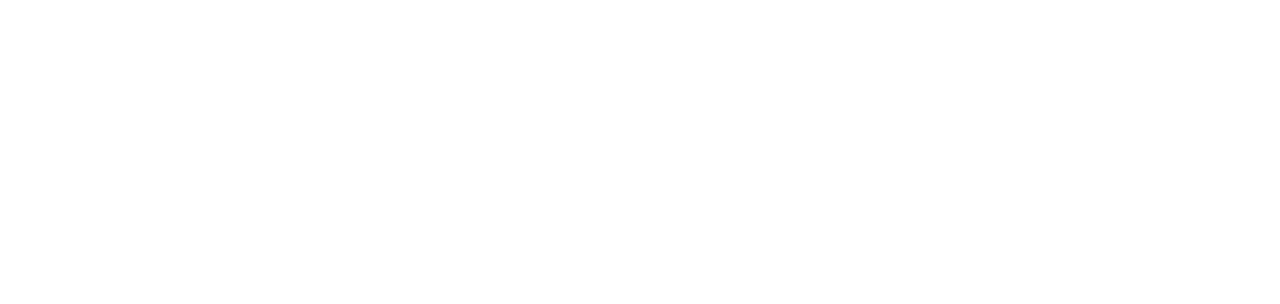
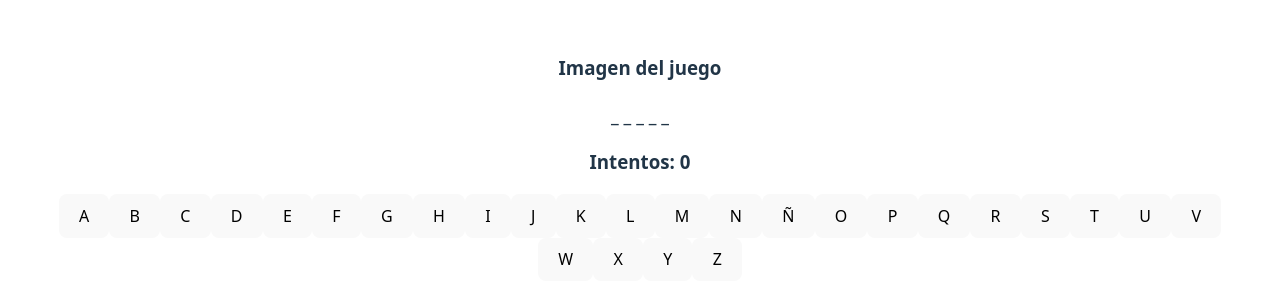
Before and after one commit to MariaGomezzz/Hangman-game, a React (Vite) app: page / in a window 1280 px wide. Shown: the part 242-546 px from the top of the page. Built offline with nearby package versions, Linux system fonts and the light colour scheme.

Commit message:
Add the basic structure for the user interface

```diff
--- a/src/App.tsx
+++ b/src/App.tsx
@@ -1,11 +1,28 @@
 import './App.css'
+import { letters } from './helpers/letters'
 
 function App() {
 
   return (
-    <>
+    <div className="App">
+      {/* Imagenes */}
+      <h3>Imagen del juego</h3>
 
-    </>
+      {/* Palabra oculta */}
+      <h3>_ _ _ _ _</h3>
+
+      {/* Contador de intentos */}
+      <h3> Intentos: 0</h3>
+
+      {/* Teclado letras */}
+      {
+        letters.map((letter) => (
+          <button key={letter}>
+            {letter}
+            </button>
+        ))
+      }
+    </div>
   )
 }
 
```
